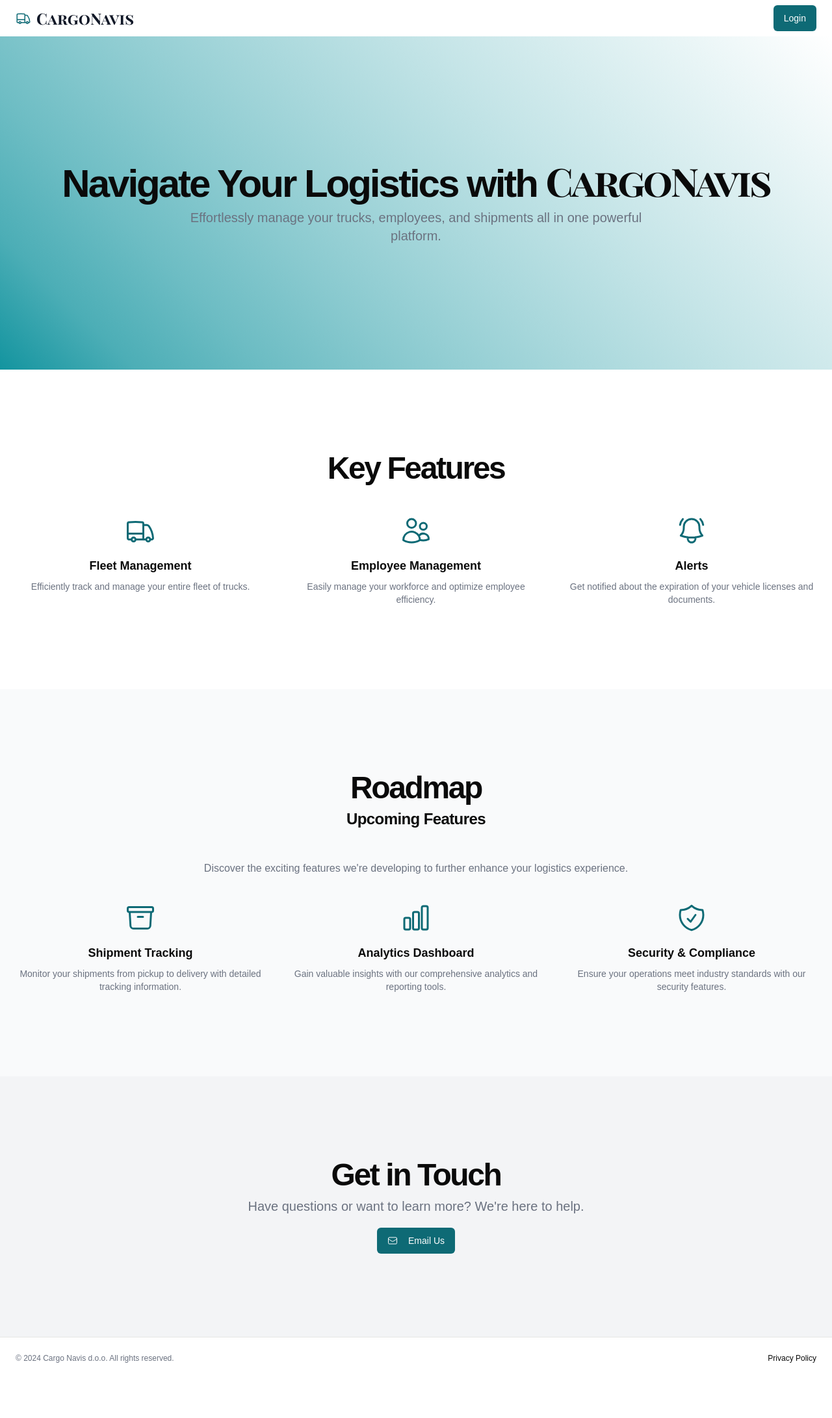
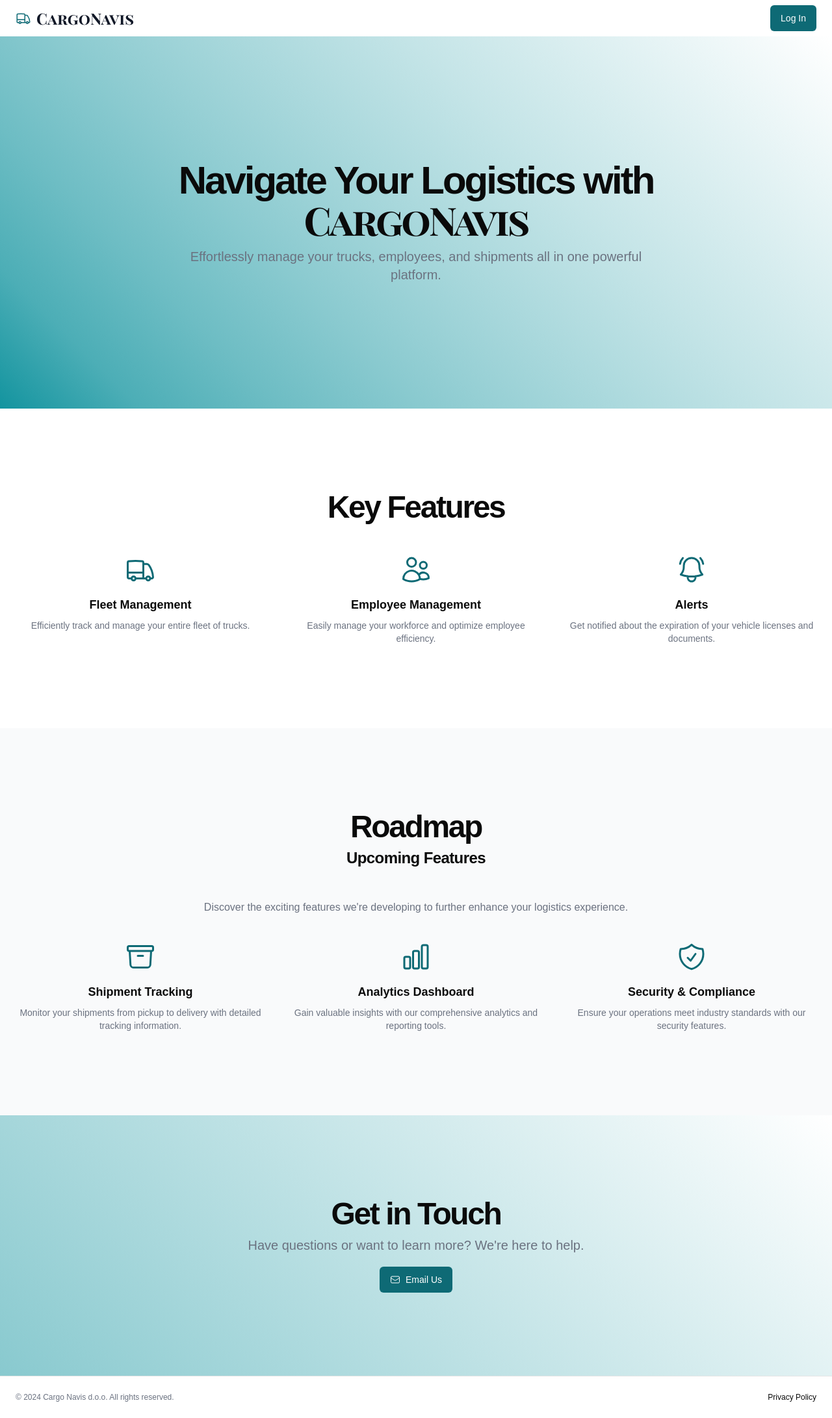
Before and after one commit to cargo-navis/cargo-navis-marketing, a Next.js app: page / in a window 1280 px wide. Shown: the whole page at 65% size. Before the commit the page ends 2123 px from the top, so only its background shows below. Built offline with nearby package versions, Linux system fonts and the light colour scheme.

Commit message:
feat: update marketing page

```diff
--- a/components/marketing-page.tsx
+++ b/components/marketing-page.tsx
@@ -17,7 +17,7 @@ export function MarketingPage() {
         </Link>
         <div className="ml-auto">
           <Link href="https://app.cargo-navis.com">
-            <Button className="bg-[#0E6A75] text-white hover:bg-[#0E6A75]/90">Login</Button>
+            <Button className="bg-[#0E6A75] text-white hover:bg-[#0E6A75]/90">Log In</Button>
           </Link>
         </div>
       </header>
@@ -27,7 +27,7 @@ export function MarketingPage() {
             <div className="flex flex-col items-center space-y-4 text-center">
               <div className="space-y-2">
                 <h1 className={`text-3xl font-bold tracking-tighter sm:text-4xl md:text-5xl lg:text-6xl/none`}>
-                  Navigate Your Logistics with <span className={playfairDisplaySc.className}>CargoNavis</span>
+                  Navigate Your Logistics with <br/><span className={playfairDisplaySc.className}>CargoNavis</span>
                 </h1>
                 <p className="mx-auto max-w-[700px] text-gray-500 md:text-xl dark:text-gray-400">
                   Effortlessly manage your trucks, employees, and shipments all in one powerful platform.
@@ -82,7 +82,7 @@ export function MarketingPage() {
             </div>
           </div>
         </section>
-        <section className="w-full py-12 md:py-24 lg:py-32 bg-gray-100">
+        <section className="w-full py-12 md:py-24 lg:py-32 bg-gray-100" style={{ background: 'linear-gradient(45deg, rgb(19 148 159 / 50%), 50%, transparent)' }}>
           <div className="container px-4 md:px-6">
             <div className="flex flex-col items-center space-y-4 text-center">
               <div className="space-y-2">
@@ -93,8 +93,8 @@ export function MarketingPage() {
               </div>
               <div className="w-full max-w-sm space-y-2">
                 <Link href="mailto:info@cargo-navis.com">
-                  <Button className="bg-[#0E6A75] text-white hover:bg-[#0E6A75]/90 inline-flex items-center space-x-2 px-4 py-2">
-                    <EnvelopeIcon className="h-5 w-5" />
+                  <Button className="bg-[#0E6A75] text-white hover:bg-[#0E6A75]/90 inline-flex items-center px-4 py-2">
+                    <EnvelopeIcon />
                     <span>Email Us</span>
                   </Button>
                 </Link>
--- a/components/privacy-policy.tsx
+++ b/components/privacy-policy.tsx
@@ -107,9 +107,6 @@ export function PrivacyPolicyComponent() {
           <p className="text-sm text-gray-500">© 2024 CargoNavis. All rights reserved.</p>
           <nav className="flex gap-4 mt-4 sm:mt-0">
             <Link className="text-sm text-gray-500 hover:underline underline-offset-4" href="#">
-              Terms of Service
-            </Link>
-            <Link className="text-sm text-gray-500 hover:underline underline-offset-4" href="#">
               Privacy Policy
             </Link>
           </nav>
```
